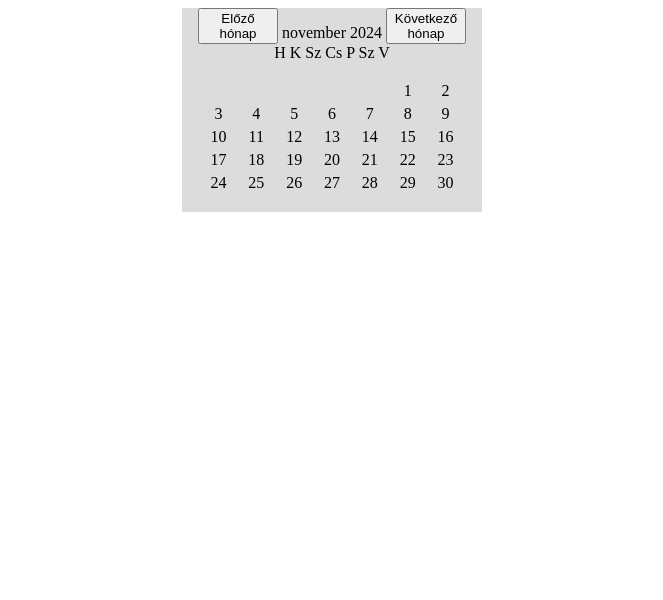
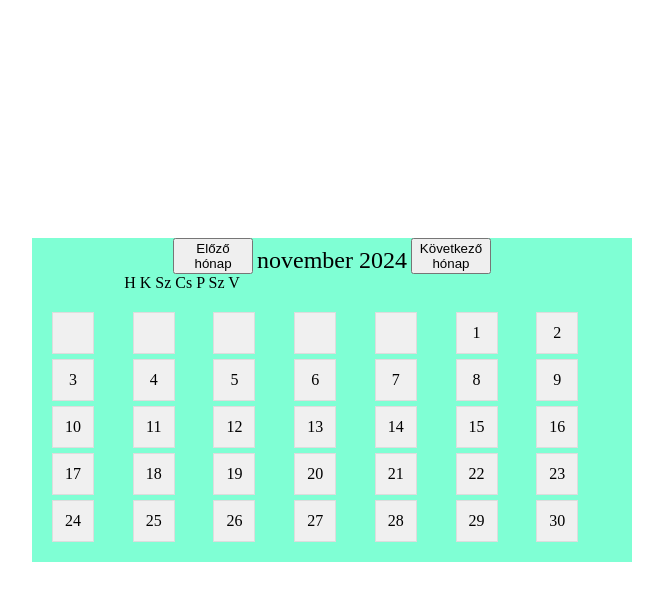
Before and after one commit to Almaelado/esemenynaptar, a plain HTML site: page index.html in a window 1280 px wide. Shown: the whole page, without its empty margins (308-971 px from the left). Drawn offline with Linux system fonts and the light colour scheme.

Commit message:
3.Ütem teljesenkész

```diff
--- a/script.js
+++ b/script.js
@@ -35,8 +35,14 @@ function renderCalendar() {
     }
 }
 
+function elozo(){
+    mostani.setMonth(mostani.getMonth() - 1);
+    renderCalendar();
+}
 
-
-
+function kovetkezo(){
+    mostani.setMonth(mostani.getMonth() + 1);
+    renderCalendar();
+}
 
 renderCalendar();
--- a/style.css
+++ b/style.css
@@ -1,14 +1,17 @@
-body{
+body {
+    display: flex;
+    justify-content: center;
     align-items: center;
-    text-align: center;
-    justify-content:space-evenly;
+    height: 100vh;
+    margin: 0;
 }
 
-#naptarfel{
-    background-color:gainsboro;
-    width: 300px;
-    margin-left: auto;
-    margin-right: auto;
+
+#naptarfel {
+    width: 100%;
+    max-width: 600px;
+    text-align: center;
+    background-color: aquamarine;
 }
 
 button{
@@ -24,4 +27,19 @@ button{
 
 #honapnap{
     width: 300px;
+    text-align: center;
 }
+
+#datum{
+     font-size: 24px;
+}
+
+#napok div{
+    width: 40px;
+    height: 40px;
+    display: flex;
+    justify-content: center;
+    align-items: center;
+    background-color: #f0f0f0;
+    border: 1px solid #ddd;
+}
```
